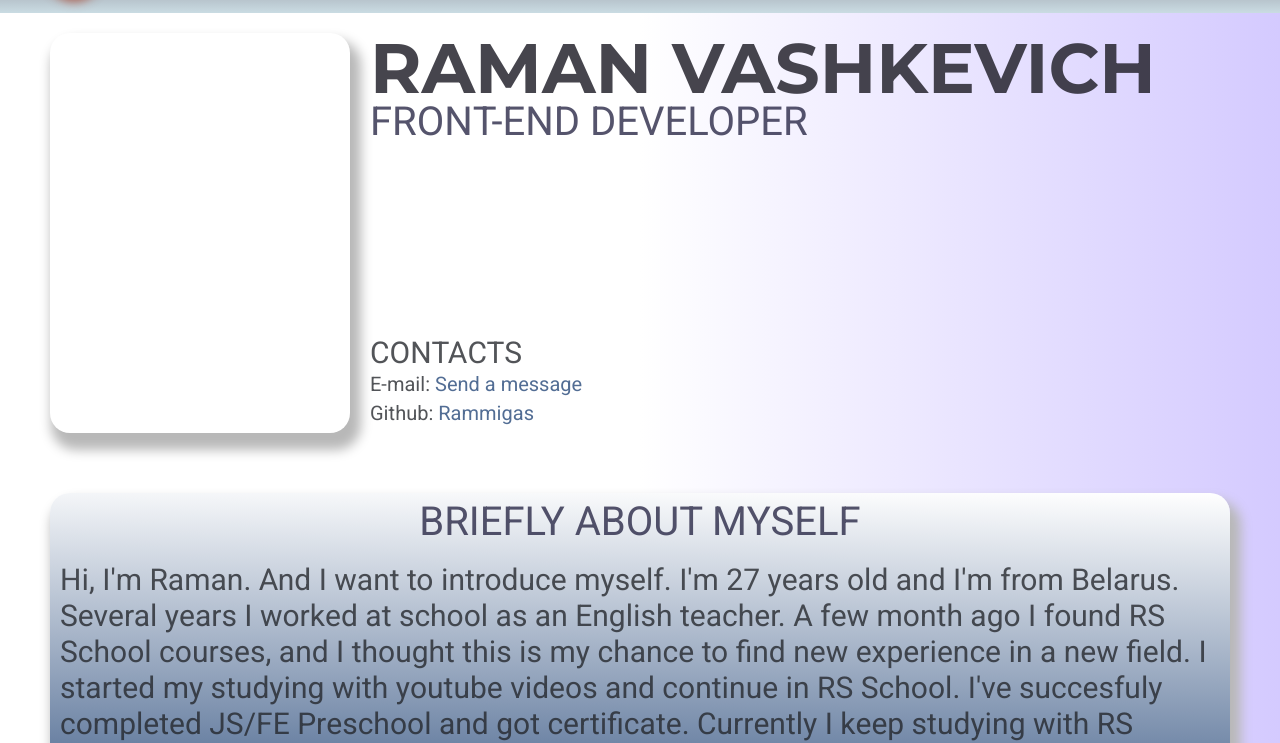
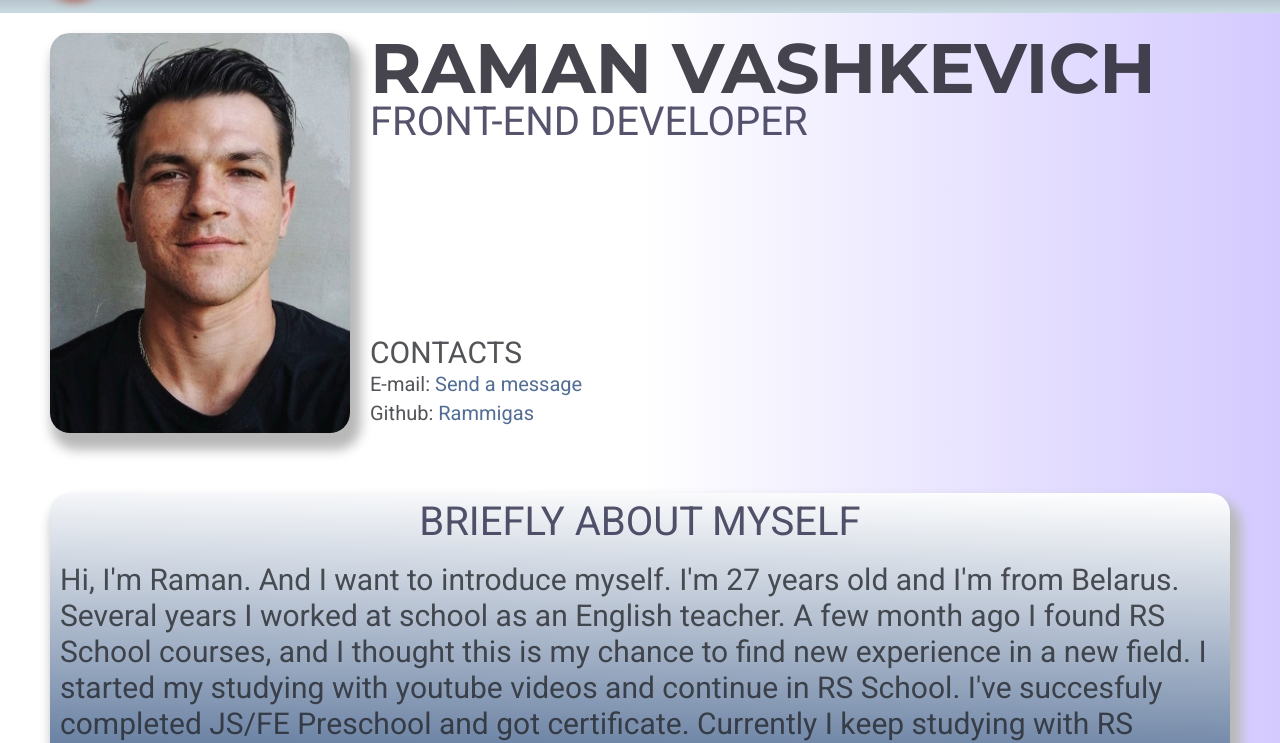
Before and after one commit to Rammigas/rsschool-cv, a plain HTML site: page index.html in a window 1280 px wide. Shown: the part 67-810 px from the top of the page. Drawn offline with Linux system fonts and the light colour scheme; the site is published under a folder, as on GitHub Pages, so addresses that start at the root find nothing.

Commit message:
fix: change path to photo

```diff
--- a/scss/style.scss
+++ b/scss/style.scss
@@ -264,7 +264,7 @@ body {
 }
 
 .photo {
-	background-image: url(/assets/img/photo.jpg);
+	background-image: url(../assets/img/photo.jpg);
 	width: 300px;
 	height: 400px;
 	background-size: cover;
```
Also changed, not shown: css/style.css.
